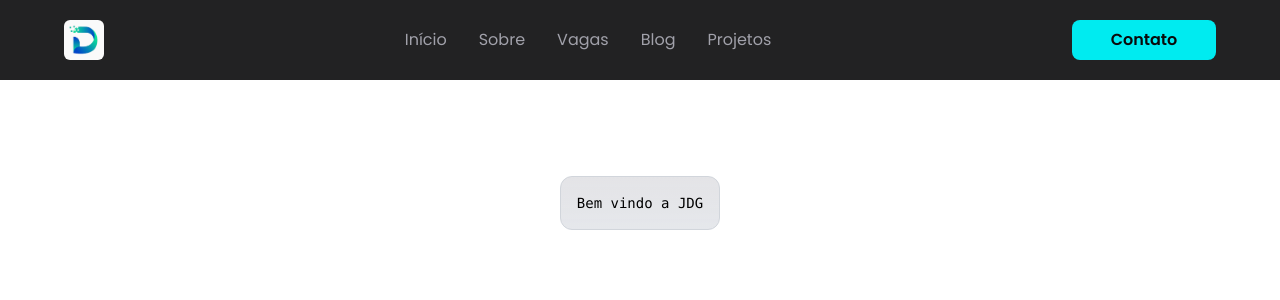
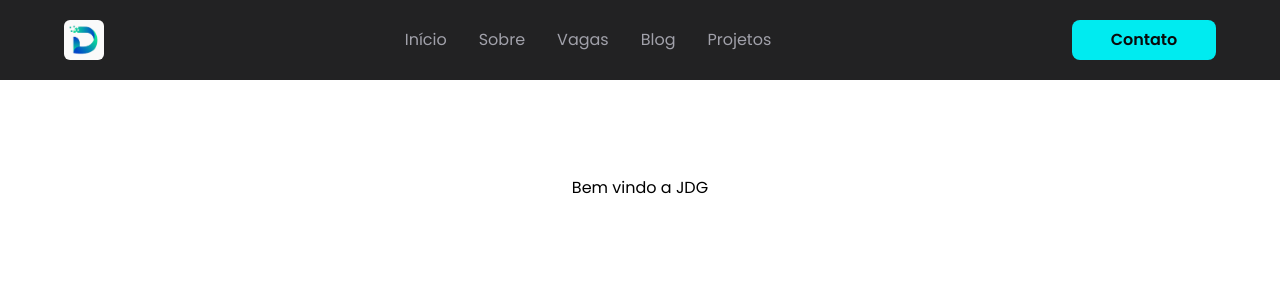
Before and after one commit to renovatt/voluntary-jdg-website, a Next.js app: page / in a window 1280 px wide. Shown: the top 300 px of the page. Built offline with nearby package versions, Linux system fonts and the light colour scheme.

Commit message:
feat: home page updated

```diff
--- a/src/app/page.tsx
+++ b/src/app/page.tsx
@@ -1,11 +1,7 @@
 export default function Home() {
   return (
     <main className="flex min-h-screen flex-col items-center justify-between p-24">
-      <div className="z-10 w-full max-w-5xl items-center justify-between font-mono text-sm lg:flex">
-        <h1 className="fixed left-0 top-0 flex w-full justify-center border-b border-gray-300 bg-gradient-to-b from-zinc-200 pb-6 pt-8 backdrop-blur-2xl dark:border-neutral-800 dark:bg-zinc-800/30 dark:from-inherit lg:static lg:w-auto  lg:rounded-xl lg:border lg:bg-gray-200 lg:p-4 lg:dark:bg-zinc-800/30">
-          Bem vindo a JDG
-        </h1>
-      </div>
+      <h1>Bem vindo a JDG</h1>
     </main>
   )
 }
```
